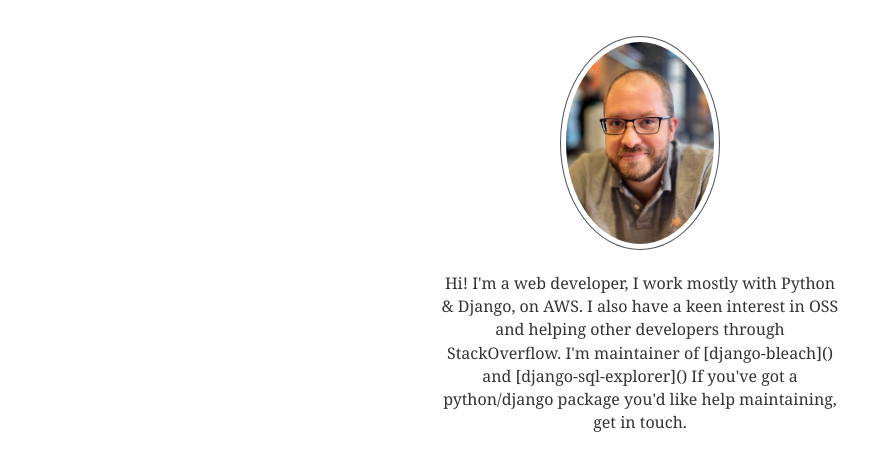
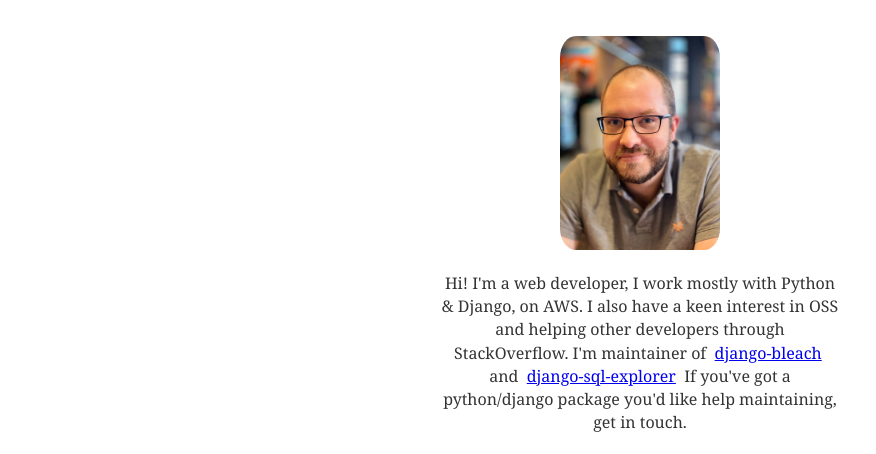
Before and after one commit to marksweb/co.uk, a Gatsby site: page /about in a window 1280 px wide. Shown: the part 160-614 px from the top of the page, without its empty margins (0-876 px from the left). Built offline with nearby package versions, Linux system fonts and the light colour scheme; Gatsby itself is replaced by a stand-in of ours; some packages are replaced by stand-ins of ours.

Commit message:
Fixing links on about page

```diff
--- a/package.json
+++ b/package.json
@@ -26,7 +26,7 @@
     "gatsby-plugin-react-helmet": "3.6.0",
     "gatsby-plugin-robots-txt": "1.5.3",
     "gatsby-plugin-sharp": "2.10.1",
-    "gatsby-plugin-sitemap": "2.8.0",
+    "gatsby-plugin-sitemap": "^2.8.0",
     "gatsby-plugin-styled-components": "3.6.0",
     "gatsby-plugin-typography": "2.8.0",
     "gatsby-remark-external-links": "^0.0.4",
--- a/src/components/avatar.js
+++ b/src/components/avatar.js
@@ -7,9 +7,7 @@ const AvatarStyles = styled.div`
   padding: 1rem;
 
   img {
-    padding: 5px;
-    border: 1px solid #51555d;
-    border-radius: 50%;
+    border-radius: 10%;
   }
 `
 
--- a/src/pages/about.js
+++ b/src/pages/about.js
@@ -3,6 +3,7 @@ import React from 'react'
 import styled from 'styled-components'
 
 import Avatar from '../components/avatar'
+import ExternalLink from '../components/external-link'
 import Layout from '../components/layout'
 import SEO from '../components/seo'
 import SocialLinks from '../components/social'
@@ -28,7 +29,15 @@ const AboutPage = ({ data }) => {
         <BioStyles>
           Hi! I'm a web developer, I work mostly with Python & Django, on AWS.
           I also have a keen interest in OSS and helping other developers through StackOverflow.
-          I'm maintainer of [django-bleach]() and [django-sql-explorer]()
+          I'm maintainer of &nbsp;
+          <ExternalLink to="https://github.com/marksweb/django-bleach" title="django-bleach">
+            django-bleach
+          </ExternalLink>
+          &nbsp; and &nbsp;
+          <ExternalLink to="https://github.com/groveco/django-sql-explorer" title="django-sql-explorer">
+            django-sql-explorer
+          </ExternalLink>
+          &nbsp;
           If you've got a python/django package you'd like help maintaining, get in touch.
         </BioStyles>
         <SocialLinks />
```
